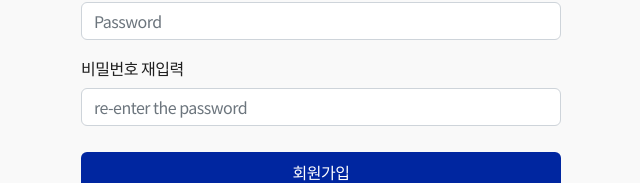
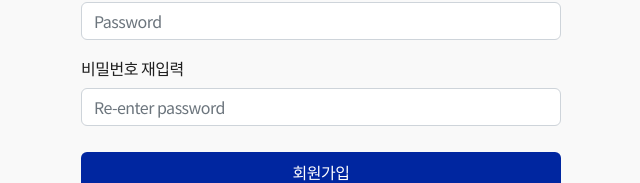
Before and after one commit to joooo24/todo-fe, a React (Create React App) app: page /register in a window 1280 px wide. Shown: the part 426-609 px from the top of the page, without its empty margins (319-959 px from the left). Built offline with nearby package versions, Linux system fonts and the light colour scheme; a web font is replaced by a local one.

Commit message:
feat: 유효성 검사

```diff
--- a/src/pages/users/RegisterPage.js
+++ b/src/pages/users/RegisterPage.js
@@ -1,50 +1,31 @@
-import React, { useState } from "react";
+import React from "react";
+import { useForm } from "react-hook-form";
 import Form from "react-bootstrap/Form";
 import "./users.scss";
 
 const RegisterPage = () => {
-    const [name, setName] = useState("");
-    const [email, setEmail] = useState("");
-    const [password, setPassword] = useState("");
-    const [rePassword, setRePassword] = useState("");
-    const [error, setError] = useState("");
+    const { register, handleSubmit, watch, formState: { errors } } = useForm();
 
-    const handleSubmit = (event) => {
-        event.preventDefault();
+    const onSubmit = (data) => {
+        // 회원가입 로직
+        console.log("회원가입 성공", data);
+    };
 
-        try {
-            // 입력값 유효성 검사
-            if (!name || !email || !password || !rePassword) {
-                throw new Error("모든 필드를 입력해 주세요.");
-            }
-
-            // 비밀번호 일치 여부 확인
-            if (password !== rePassword) {
-                throw new Error("패스워드가 일치하지 않습니다. 다시 입력해 주세요.");
-            }
-
-            // 회원가입 로직
-            // setError("");
-            console.log("회원가입 성공");
-
-        } catch (err) {
-            setError(err.message)
-            console.log("### error", error)
-        }
-    }
+    const password = watch("password");
 
     return (
         <div className="form-container">
-            <Form className="form-box" onSubmit={handleSubmit}>
+            <Form className="form-box" onSubmit={handleSubmit(onSubmit)}>
                 <h1>회원가입</h1>
+
                 <Form.Group className="mb-3" controlId="formName">
                     <Form.Label>이름</Form.Label>
                     <Form.Control
-                        type="string"
+                        type="text"
                         placeholder="Name"
-                        value={name}
-                        onChange={(event) => { setName(event.target.value) }}
+                        {...register("name", { required: "이름을 입력해 주세요." })}
                     />
+                    {errors.name && <p className="error-message">{errors.name.message}</p>}
                 </Form.Group>
 
                 <Form.Group className="mb-3" controlId="formBasicEmail">
@@ -52,9 +33,15 @@ const RegisterPage = () => {
                     <Form.Control
                         type="email"
                         placeholder="Enter email"
-                        value={email}
-                        onChange={(event) => { setEmail(event.target.value) }}
+                        {...register("email", {
+                            required: "이메일을 입력해 주세요.",
+                            pattern: {
+                                value: /^[a-zA-Z0-9_.+-]+@[a-zA-Z0-9-]+\.[a-zA-Z0-9-.]+$/,
+                                message: "유효한 이메일 주소를 입력해 주세요."
+                            }
+                        })}
                     />
+                    {errors.email && <p className="error-message">{errors.email.message}</p>}
                 </Form.Group>
 
                 <Form.Group className="mb-3" controlId="formBasicPassword">
@@ -62,19 +49,23 @@ const RegisterPage = () => {
                     <Form.Control
                         type="password"
                         placeholder="Password"
-                        value={password}
-                        onChange={(event) => { setPassword(event.target.value) }}
+                        {...register("password", { required: "비밀번호를 입력해 주세요." })}
                     />
+                    {errors.password && <p className="error-message">{errors.password.message}</p>}
                 </Form.Group>
 
-                <Form.Group className="mb-3" controlId="formBasicPassword">
+                <Form.Group className="mb-3" controlId="formBasicPasswordConfirm">
                     <Form.Label>비밀번호 재입력</Form.Label>
                     <Form.Control
                         type="password"
-                        placeholder="re-enter the password"
-                        value={rePassword}
-                        onChange={(event) => { setRePassword(event.target.value) }}
+                        placeholder="Re-enter password"
+                        {...register("rePassword", {
+                            required: "비밀번호를 다시 입력해 주세요.",
+                            validate: (value) =>
+                                value === password || "패스워드가 일치하지 않습니다. 다시 입력해 주세요."
+                        })}
                     />
+                    {errors.rePassword && <p className="error-message">{errors.rePassword.message}</p>}
                 </Form.Group>
 
                 <button type="submit">회원가입</button>
```
